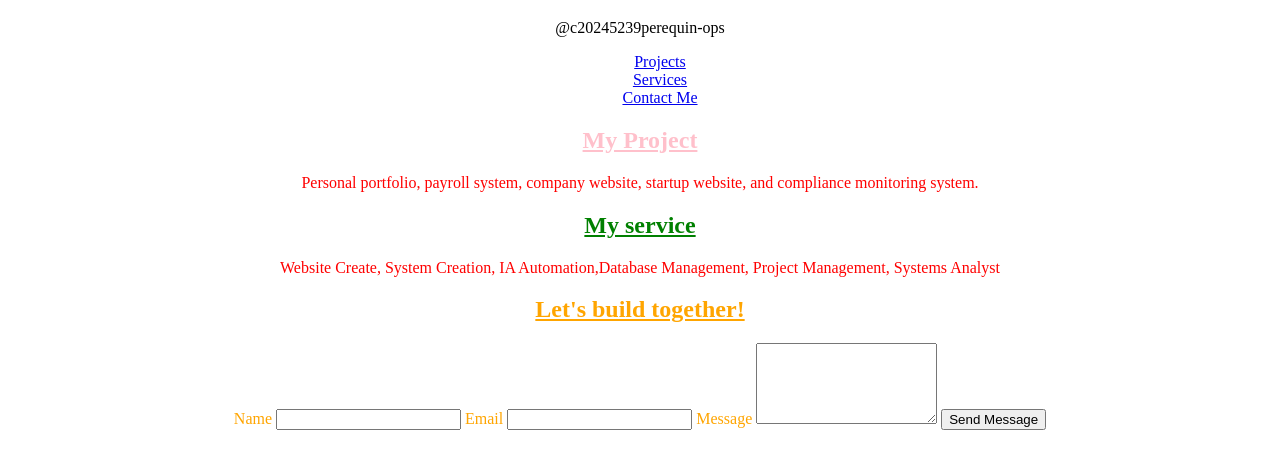
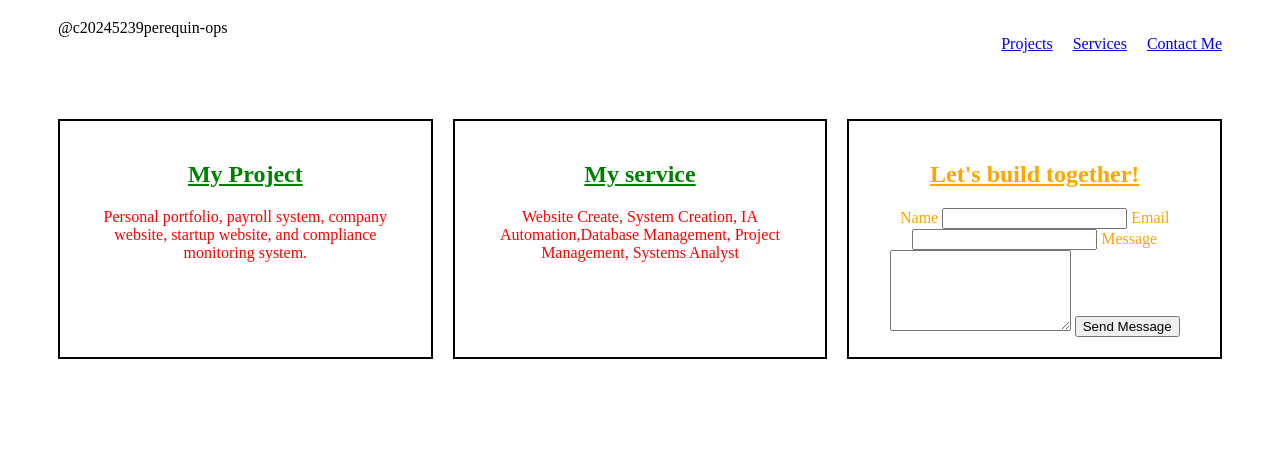
Before and after one commit to c20245239perequin-commits/rosa, a plain HTML site: page index.html in a window 1280 px wide. Shown: the part 61-530 px from the top of the page. Drawn offline with Linux system fonts and the light colour scheme.

Commit message:
fourth commit: flexbox

```diff
--- a/sytle.css
+++ b/sytle.css
@@ -1,28 +1,49 @@
- P {
+
+p {
    color: red;
  }
 
  h2 {
-    color:  green;
+   color: green;
    text-decoration: underline;
  }
 
-   .project {
+ .projects {
    color: pink;
+ }
 
+ #services {
+   color: blue;
  }
-    #services {
-        color:blue;
-
-
- }
- body{
+ body {
    text-align: center;
  }
-ul{
+ ul {
    list-style: none;
  }
  #contact {
    color: orange;
-
  }
+ nav {
+    display: flex;
+    justify-content: space-between;
+    align-content: center;
+    margin-left: 50px;
+    margin-right: 50px;
+ }
+ nav ul {
+    display: flex;
+    gap: 20px;
+ }
+ main {
+    display: flex;
+    flex-wrap: wrap;
+    gap: 20px;
+    padding: 50px;
+ }
+ main section {
+    flex: 1;
+    main-width: 300px;
+    border: 2px solid black;
+    padding: 20px;
+ }
```
Also changed, not shown: index.html (+1 -0 lines). Lines whose indentation alone changed are shown as unchanged.
